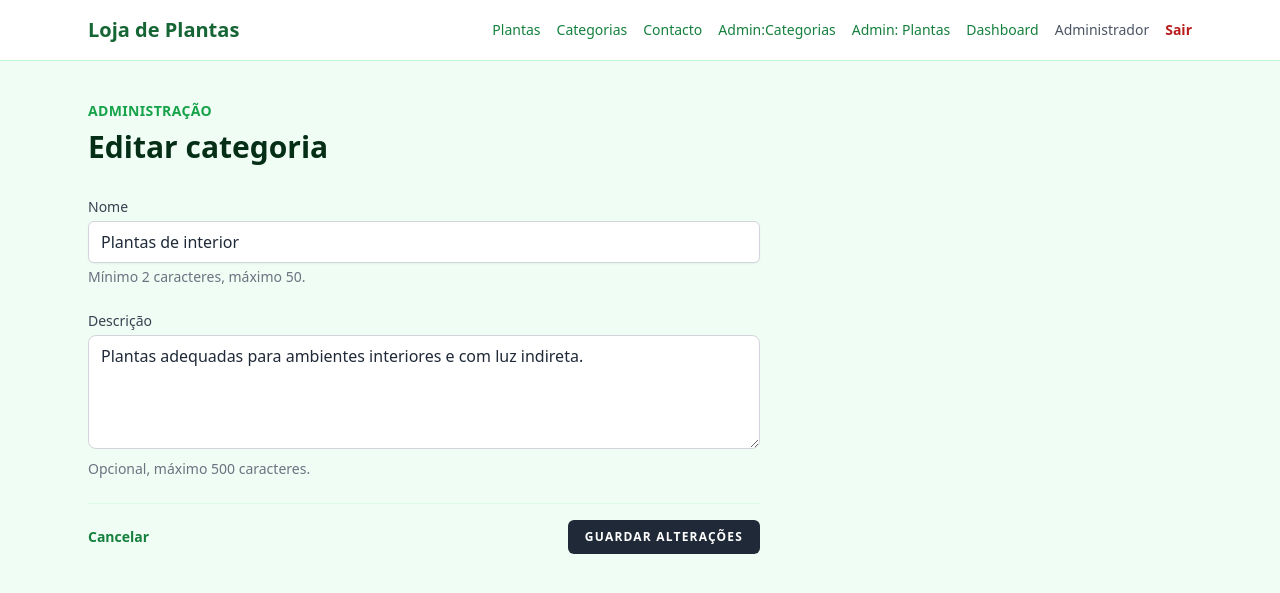
After one commit to leonardoabreu546/projeto_loja_plantas, a Laravel app: page /admin/categorias/1/editar in a window 1280 px wide. The commit adds this page. Shown: the top 593 px of the page. Run offline with Laravel 12, Linux system fonts and the light colour scheme; a user stored in the database is signed in; data comes from the database, SQL or seed files in the repository; style sheets or scripts are compiled from the project's sources.

Commit message:
adicionar editar categoria

```diff
--- a/app/Http/Controllers/CategoriaController.php
+++ b/app/Http/Controllers/CategoriaController.php
@@ -54,4 +54,22 @@ class CategoriaController extends Controller
         return redirect()->route('admin.categorias.index')
             ->with('sucesso', 'Categoria criada com sucesso.');
     }
+
+    public function edit(Categoria $categoria): View
+    {
+        return view('admin.categorias.edit', compact('categoria'));
+    }
+
+    public function update(Request $request, Categoria $categoria): RedirectResponse
+    {
+        $validado = $request->validate([
+            'nome' => ['required', 'string', 'min:2', 'max:50', 'unique:categorias,nome,' . $categoria->id],
+            'descricao' => ['nullable', 'string', 'max:500'],
+        ]);
+
+        $categoria->update($validado);
+
+        return redirect()->route('admin.categorias.index')
+            ->with('sucesso', 'Categoria atualizada com sucesso.');
+    }
 }
--- /dev/null
+++ b/resources/views/admin/categorias/edit.blade.php
@@ -0,0 +1,46 @@
+@extends('layouts.app', ['title' => 'Admin - Editar categoria'])
+
+@section('content')
+    <div class="mb-8">
+        <p class="text-sm font-semibold uppercase tracking-wide text-green-600">Administração</p>
+        <h1 class="mt-2 text-3xl font-bold text-green-950">Editar categoria</h1>
+    </div>
+
+    <form method="POST" action="{{ route('admin.categorias.update', $categoria) }}" class="max-w-2xl space-y-6">
+        @csrf
+        @method('PATCH')
+
+        @if ($errors->any())
+            <div class="rounded-lg bg-red-100 p-4 text-red-800">
+                <ul class="list-disc pl-5 space-y-1">
+                    @foreach ($errors->all() as $erro)
+                        <li>{{ $erro }}</li>
+                    @endforeach
+                </ul>
+            </div>
+        @endif
+
+        <div>
+            <x-input-label for="nome" value="Nome" />
+            <x-text-input id="nome" name="nome" type="text" :value="old('nome', $categoria->nome)" required
+                          class="mt-1 w-full" minlength="2" maxlength="50" />
+            <x-input-error :messages="$errors->get('nome')" class="mt-2" />
+            <p class="mt-1 text-sm text-gray-500">Mínimo 2 caracteres, máximo 50.</p>
+        </div>
+
+        <div>
+            <x-input-label for="descricao" value="Descrição" />
+            <textarea id="descricao" name="descricao" rows="4"
+                      class="mt-1 w-full rounded-lg border-gray-300 focus:border-green-500 focus:ring-green-500"
+                      maxlength="500">{{ old('descricao', $categoria->descricao) }}</textarea>
+            <x-input-error :messages="$errors->get('descricao')" class="mt-2" />
+            <p class="mt-1 text-sm text-gray-500">Opcional, máximo 500 caracteres.</p>
+        </div>
+
+        <div class="flex items-center justify-between pt-4 border-t border-green-100">
+            <a href="{{ route('admin.categorias.index') }}"
+               class="text-sm font-semibold text-green-700 hover:text-green-900">Cancelar</a>
+            <x-primary-button>Guardar alterações</x-primary-button>
+        </div>
+    </form>
+@endsection
--- a/resources/views/admin/categorias/index.blade.php
+++ b/resources/views/admin/categorias/index.blade.php
@@ -27,7 +27,8 @@
                         <td class="px-6 py-4 text-gray-600 whitespace-nowrap">{{ $categoria->plantas_count }}</td>
                         <td class="px-6 py-4 align-middle whitespace-nowrap">
                             <div class="flex items-center justify-end gap-3">
-                                <span class="text-sm font-semibold text-green-700 hover:text-green-900 cursor-default">Editar</span>
+                                <a href="{{ route('admin.categorias.edit', $categoria) }}"
+                                   class="text-sm font-semibold text-green-700 hover:text-green-900">Editar</a>
                                 <span class="text-sm font-semibold text-red-700 hover:text-red-900 cursor-default">Eliminar</span>
                             </div>
                         </td>
--- a/routes/web.php
+++ b/routes/web.php
@@ -25,6 +25,8 @@ Route::middleware(['auth', 'admin'])->prefix('admin')->name('admin.')->group(fun
     Route::get('/categorias', [CategoriaController::class, 'adminIndex'])->name('categorias.index');
     Route::get('/categorias/criar', [CategoriaController::class, 'create'])->name('categorias.create');
     Route::post('/categorias', [CategoriaController::class, 'store'])->name('categorias.store');
+    Route::get('/categorias/{categoria}/editar', [CategoriaController::class, 'edit'])->name('categorias.edit');
+    Route::patch('/categorias/{categoria}', [CategoriaController::class, 'update'])->name('categorias.update');
     Route::get('/plantas', [PlantaController::class, 'adminIndex'])->name('plantas.index');
 });
 
```
